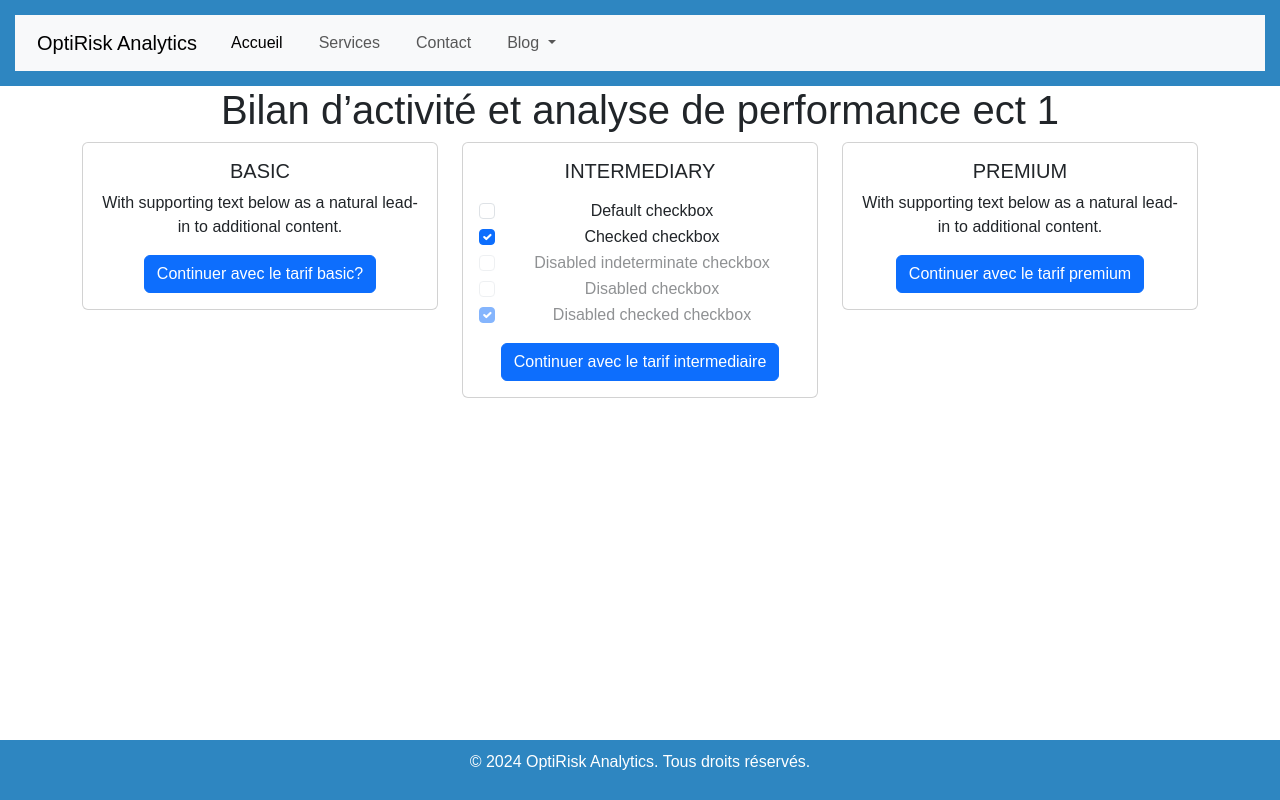
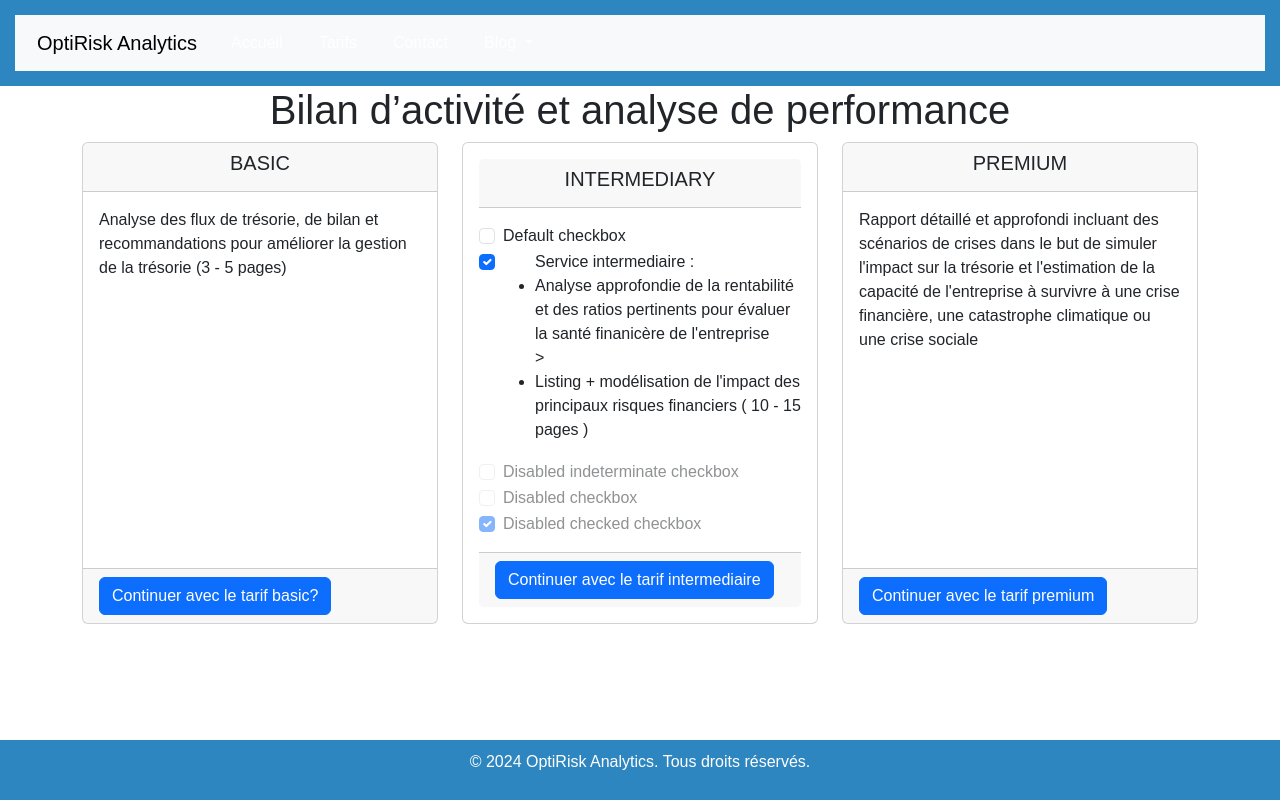
Before and after one commit to dorian68/OptiRisk_Analytics, a Django app: page /services/ in a window 1280 px wide. Run offline with Django 3.2, Linux system fonts and the light colour scheme; some libraries are stand-ins or nearby versions.

Commit message:
services pages updated

```diff
--- a/website/templates/index.html
+++ b/website/templates/index.html
@@ -24,16 +24,16 @@
               <div class="collapse navbar-collapse" id="navbarNavDropdown">
                 <ul class="navbar-nav">
                   <li class="nav-item">
-                    <a class="nav-link active" aria-current="page" href="{% url 'home2' %}">Accueil</a>
+                    <a class="nav-link active" aria-current="page" href="{% url 'home2' %}" style="color:white;">Accueil</a>
                   </li>
                   <li class="nav-item">
-                    <a class="nav-link" href="{% url 'services' %}">Services</a>
+                    <a class="nav-link" href="{% url 'services' %}" style="color:white;">Tarifs</a>
                   </li>
                   <li class="nav-item">
-                    <a class="nav-link" href="{% url 'contact' %}">Contact</a>
+                    <a class="nav-link" href="{% url 'contact' %}" style="color:white;">Contact</a>
                   </li>
                   <li class="nav-item dropdown">
-                    <a class="nav-link dropdown-toggle" href="#" role="button" data-bs-toggle="dropdown" aria-expanded="false">
+                    <a class="nav-link dropdown-toggle" href="#" role="button" data-bs-toggle="dropdown" aria-expanded="false" style="color:white;">
                       Blog                    </a>
                     <ul class="dropdown-menu">
                       <li><a class="dropdown-item" href="{% url 'article1' %}">La gestion financière</a></li>
--- a/website/templates/services.html
+++ b/website/templates/services.html
@@ -17,24 +17,32 @@
     <section>
         <!-- PRICING -->
 
-        <div class="container text-center">
+        <div class="container">
             <div class="row">
-                <h1>Bilan d’activité et analyse de performance ect 1</h1>
+                <h1 class="text-center">Bilan d’activité et analyse de performance</h1>
             </div>
             <div class="row">
                 <div class="col col-lg-4">
-                  <div class="card">
+                  <div class="card h-100">
+                    <div class="card-header">
+                      <h5 class="card-title text-center">BASIC</h5>
+                    </div>
                     <div class="card-body">
-                      <h5 class="card-title">BASIC</h5>
-                      <p class="card-text">With supporting text below as a natural lead-in to additional content.</p>
+                      <p class="card-text">
+                        Analyse des flux de trésorie, de bilan et recommandations pour améliorer la gestion de la trésorie (3 - 5 pages)
+                      </p>
+                    </div>
+                    <div class="card-footer">
                       <a href="#" class="btn btn-primary">Continuer avec le tarif basic?</a>
                     </div>
                   </div>
                 </div>
                 <div class="col col-lg-4">
-                  <div class="card">
-                    <div class="card-body">
-                      <h5 class="card-title">INTERMEDIARY</h5>
+                  <div class="card h-100">
+                    <div class="card-body" text-align="left">
+                      <div class="card-header">
+                        <h5 class="text-center">INTERMEDIARY</h5>
+                      </div>
                       <p class="card-text"><div class="form-check">
                         <input class="form-check-input" type="checkbox" value="" id="flexCheckDefault">
                         <label class="form-check-label" for="flexCheckDefault">
@@ -44,7 +52,10 @@
                       <div class="form-check">
                         <input class="form-check-input" type="checkbox" value="" id="flexCheckChecked" checked>
                         <label class="form-check-label" for="flexCheckChecked">
-                          Checked checkbox
+                          <ul>Service intermediaire :
+                            <li>Analyse approfondie de la rentabilité et des ratios pertinents pour évaluer la santé finanicère de l'entreprise </li>>
+                            <li>Listing + modélisation de l'impact des principaux risques financiers ( 10 - 15 pages ) </li>
+                        </ul>
                         </label>
                       </div>
                       <div class="form-check">
@@ -66,15 +77,21 @@
                         </label>
                       </div>
                     </p>
+                    <div class="card-footer">
                       <a href="#" class="btn btn-primary">Continuer avec le tarif intermediaire</a>
+                    </div>
                     </div>
                   </div>
                 </div>
                 <div class="col col-lg-4">
-                    <div class="card">
+                    <div class="card h-100">
+                      <div class="card-header">
+                        <h5 class="card-title text-center">PREMIUM</h5>
+                      </div>
                       <div class="card-body">
-                        <h5 class="card-title">PREMIUM</h5>
-                        <p class="card-text">With supporting text below as a natural lead-in to additional content.</p>
+                        <p class="card-text">Rapport détaillé et approfondi incluant des scénarios de crises dans le but de simuler l'impact sur la trésorie et l'estimation de la capacité de l'entreprise à survivre à une crise financière, une catastrophe climatique ou une crise sociale</p>
+                      </div>
+                      <div class="card-footer">
                         <a href="#" class="btn btn-primary">Continuer avec le tarif premium</a>
                       </div>
                     </div>
```
